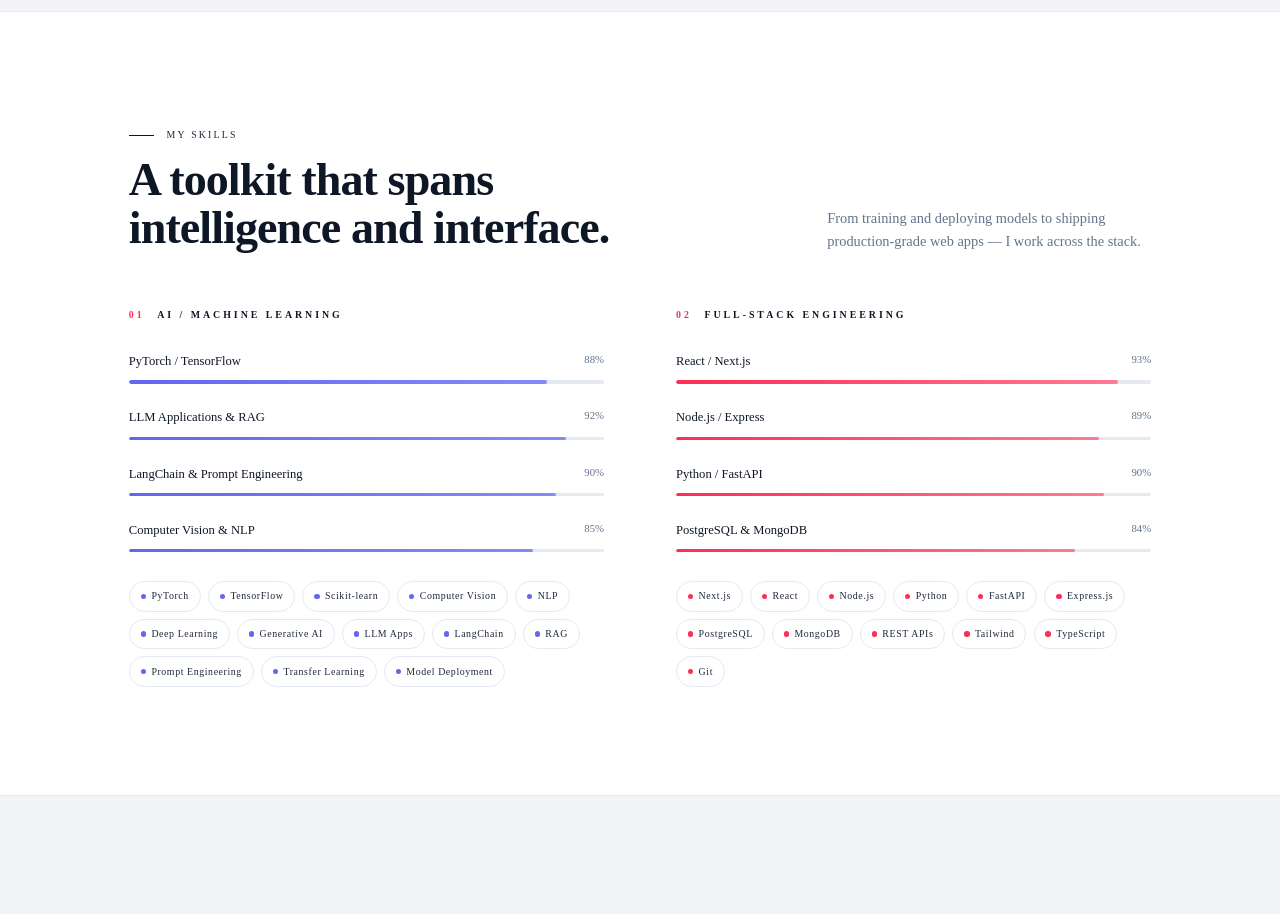
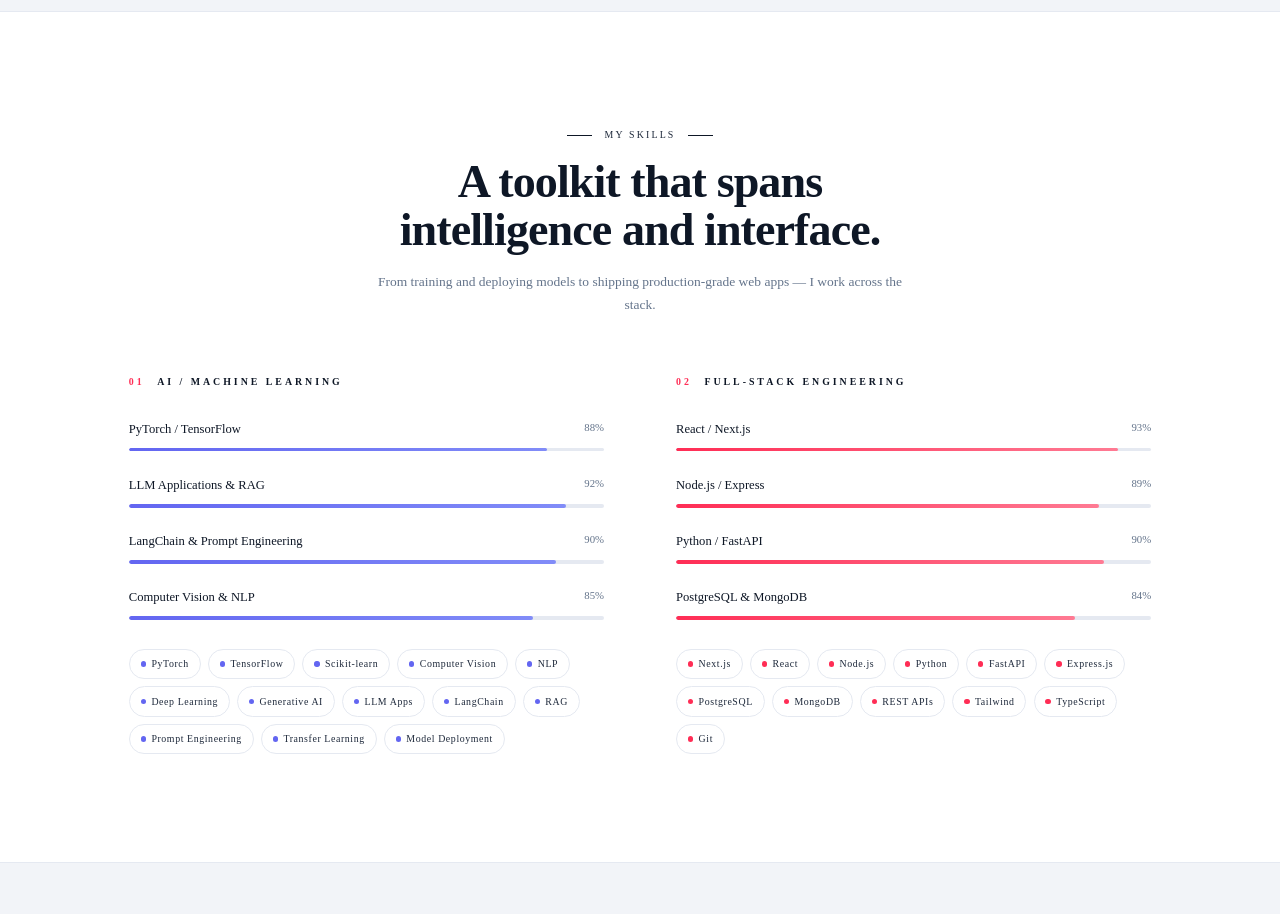
Before and after one commit to Kuber-Pathak/Portfolio_Website, a Next.js app: page / in a window 1280 px wide. Shown: the part 1580-2494 px from the top of the page. Built offline with nearby package versions, Linux system fonts and the light colour scheme.

Commit message:
fix: update class name from 'skills-head' to 'section-head' for better semantics style: adjust spacing in skills-head paragraph for consistency

```diff
--- a/app/globals.css
+++ b/app/globals.css
@@ -963,7 +963,7 @@ button { font-family: inherit; cursor: pointer; border: 0; background: none; }
   font-weight: 600;
   max-width: 540px;
 }
-.skills-head p { color: var(--muted); max-width: 360px; margin: 0; }
+.skills-head p { color: var(--muted);max-width: 360px;margin: 0; }
 
 .skill-cluster {
   display: grid;
--- a/components/Skills.tsx
+++ b/components/Skills.tsx
@@ -47,7 +47,7 @@ export default function Skills() {
   return (
     <section className="section skills">
       <div className="container">
-        <div className="skills-head">
+        <div className="section-head">
           <div>
             <span className="eyebrow">My Skills</span>
             <h2>A toolkit that spans intelligence and interface.</h2>
```
